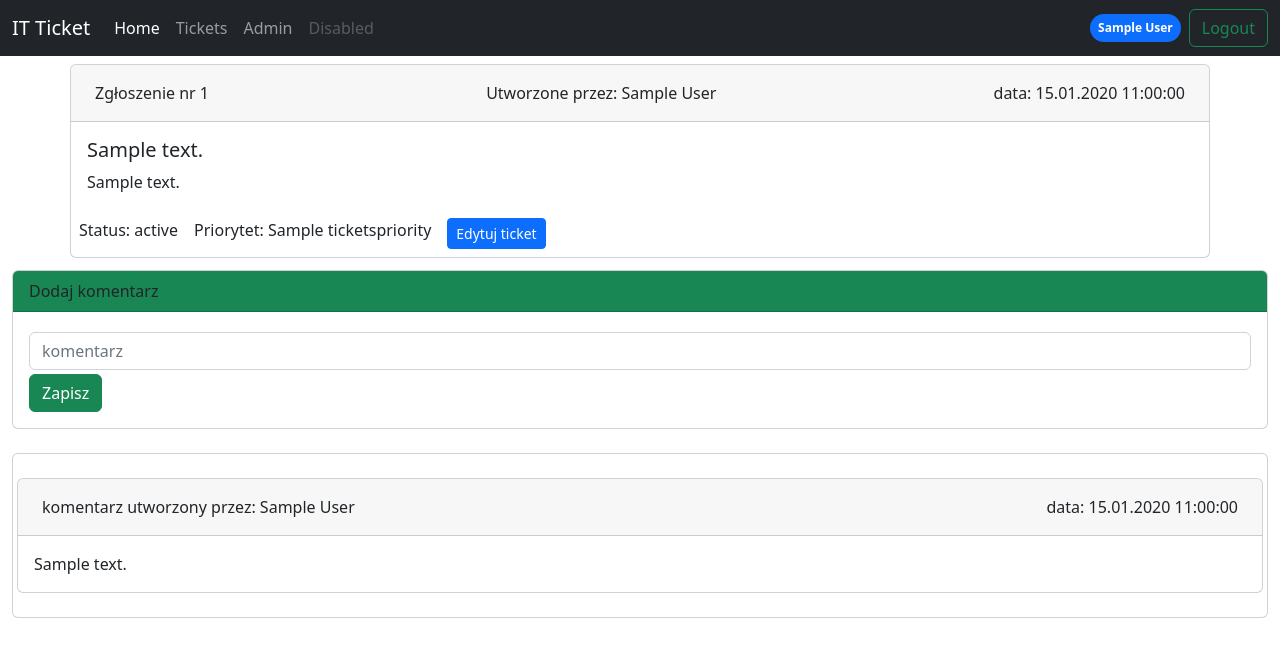
After one commit to polipl/papsi_lab, a Django app: page /servicedesk/tickets/details/1 in a window 1280 px wide. The commit adds this page. Shown: the top 657 px of the page. Run offline with Django 4.2, Linux system fonts and the light colour scheme; a user stored in the database is signed in; tables that the repository leaves empty hold one stand-in row (values such as "Sample post").

Commit message:
add: - ticket create forms - ticket history forms - ticket edit forms

```diff
--- a/ITticket/DICTIONARY/models.py
+++ b/ITticket/DICTIONARY/models.py
@@ -32,6 +32,7 @@ class TicketsPriority(models.Model):
 class TicketsStatus(models.Model):
     """
     Model słownik - definicja statusów ticketów
+
     """
     status_name = models.CharField(max_length=40,null=True,blank=True)
 
--- a/ITticket/DICTIONARY/views.py
+++ b/ITticket/DICTIONARY/views.py
@@ -3,5 +3,9 @@ from django.views import View
 from django.http import HttpResponse
 # Create your views here.
 class DictionaryIndex(View):
+    """
+    Widok generujący index page dla modułu słownikowego
+
+    """
     def get(self, request, *args, **kwargs):
         return HttpResponse('Dictionary index')
--- a/ITticket/MAINPAGE/templatetags/has_group.py
+++ b/ITticket/MAINPAGE/templatetags/has_group.py
@@ -4,4 +4,8 @@ register = template.Library()
 
 @register.filter(name='has_group')
 def has_group(user, group_name):
+    """
+    Filtr sprawdza czy użytkownik należy do grup
+
+    """
     return user.groups.filter(name=group_name).exists()
--- /dev/null
+++ b/ITticket/SERVICEDESK/forms.py
@@ -0,0 +1,35 @@
+from dataclasses import fields
+from django import forms
+from .models import Tickets, TicketsHistory
+from DICTIONARY.models import TicketsPriority,TicketTypes,TicketsStatus
+from django.contrib.auth.models import User,Group
+
+class CreateTicketForm(forms.models.ModelForm):
+    created_user = forms.ModelChoiceField(label='Zgłaszający',required=True,queryset=User.objects.all(),widget=forms.Select(attrs={'class': 'form-control my-1', 'placeholder': 'Zgłaszający'}),empty_label=None)
+    short_description = forms.CharField(label=False,widget=forms.TextInput(attrs={'class': 'form-control my-1', 'placeholder': 'Krótki opis problemu'}))
+    description = forms.CharField(label=False, widget=forms.Textarea(attrs={'class': 'form-control my-1', 'placeholder': 'Opis problemu'}))
+    assigned_user = forms.ModelChoiceField(label='Przypisany',required=False,queryset=User.objects.all(),widget=forms.Select(attrs={'class': 'form-control my-1', 'placeholder': 'Przypisany'}))
+    priority = forms.ModelChoiceField(label='Priorytet',queryset=TicketsPriority.objects.all(),widget=forms.Select(attrs={'class': 'form-control my-1', 'placeholder': 'Priorytet'}),empty_label=None)
+    ticket_type = forms.ModelChoiceField(label='Typ zgłoszenia',queryset=TicketTypes.objects.all(),widget=forms.Select(attrs={'class': 'form-control my-1', 'placeholder': 'Typ zgłoszenia'}),empty_label=None)
+    class Meta:
+        model = Tickets
+        fields = ['created_user','short_description','description','assigned_user','ticket_type','priority']
+
+class EditTicketForm(forms.models.ModelForm):
+    created_user = forms.ModelChoiceField(label='Zgłaszający',required=True,queryset=User.objects.all(),widget=forms.Select(attrs={'class': 'form-control my-1', 'placeholder': 'Zgłaszający'}),empty_label=None)
+    short_description = forms.CharField(label=False,widget=forms.TextInput(attrs={'class': 'form-control my-1', 'placeholder': 'Krótki opis problemu'}))
+    description = forms.CharField(label=False, widget=forms.Textarea(attrs={'class': 'form-control my-1', 'placeholder': 'Opis problemu'}))
+    assigned_user = forms.ModelChoiceField(label='Przypisany',required=False,queryset=User.objects.all(),widget=forms.Select(attrs={'class': 'form-control my-1', 'placeholder': 'Przypisany'}))
+    priority = forms.ModelChoiceField(label='Priorytet',queryset=TicketsPriority.objects.all(),widget=forms.Select(attrs={'class': 'form-control my-1', 'placeholder': 'Priorytet'}),empty_label=None)
+    ticket_type = forms.ModelChoiceField(label='Typ zgłoszenia',queryset=TicketTypes.objects.all(),widget=forms.Select(attrs={'class': 'form-control my-1', 'placeholder': 'Typ zgłoszenia'}),empty_label=None)
+    status = forms.ModelChoiceField(label='Status zgłoszenia',queryset=TicketsStatus.objects.all(),widget=forms.Select(attrs={'class': 'form-control my-1', 'placeholder': 'Status zgłoszenia'}),empty_label=None)
+    class Meta:
+        model = Tickets
+        fields = ['created_user','short_description','description','assigned_user','ticket_type','priority','status']
+
+
+class CreateTicketHistoryForm(forms.models.ModelForm):
+    comment = forms.CharField(label=False, widget=forms.TextInput(attrs={'class': 'form-control my-1', 'placeholder': 'komentarz'}))
+    class Meta:
+        model = TicketsHistory
+        fields = ['comment']
--- a/ITticket/SERVICEDESK/models.py
+++ b/ITticket/SERVICEDESK/models.py
@@ -2,6 +2,7 @@ from django.db import models
 from django.contrib.auth.models import User, Group
 from DICTIONARY.models import TicketsPriority, TicketsStatus, TicketTypes
 # Create your models here.
+
 class Tickets(models.Model):
     """
     Model baza ticketów
@@ -10,7 +11,7 @@ class Tickets(models.Model):
     description = models.TextField(null=True,blank=True)
     created_user = models.ForeignKey(User,on_delete=models.CASCADE, null=True, blank=True, related_name='created_user')
     assigned_user = models.ForeignKey(User,on_delete=models.CASCADE, null=True, blank=True, related_name='assigned_user')
-    create_date = models.DateTimeField(auto_now=True)
+    create_date = models.DateTimeField(auto_now_add=True)
     end_date = models.DateTimeField(null=True,blank=True)
     priority = models.ForeignKey(TicketsPriority,on_delete=models.CASCADE,null=True,blank=True)
     status = models.ForeignKey(TicketsStatus,on_delete=models.CASCADE,null=True,blank=True)
@@ -29,7 +30,7 @@ class TicketsHistory(models.Model):
     """
     ticket = models.ForeignKey(Tickets, on_delete=models.CASCADE,null=True,blank=True)
     comment = models.TextField(null=True,blank=True)
-    create_date = models.DateTimeField(auto_now=True)
+    create_date = models.DateTimeField(auto_now_add=True)
     created_user = models.ForeignKey(User,on_delete=models.CASCADE, null=True, blank=True, related_name='created_user_ticket_history')
 
 
--- /dev/null
+++ b/ITticket/SERVICEDESK/templates/SERVICEDESK/ticket_details.html
@@ -0,0 +1,101 @@
+{% extends 'MAINPAGE/base.html' %}
+
+
+{% block content %}
+<div class="container">
+    <div class="row py-2">
+        <div class="card p-0">
+            <div class="card-header">
+                <div class="d-flex">
+                    <div class="p-2 text-start flex-fill">
+                        Zgłoszenie nr {{ ticket.pk }}
+                    </div>
+                    <div class="p-2 text-center flex-fill">
+                        Utworzone przez: {{ticket.created_user.first_name}} {{ticket.created_user.last_name}}
+                    </div>
+                    <div class="p-2 text-end flex-fill">
+                        data: {{ticket.create_date|date:"d.m.Y H:i:s"}}
+                    </div>
+                </div>
+
+            </div>
+            <div class="card-body">
+                <h5 class="card-title">{{ ticket.short_description }}</h5>
+                <p class="card-text">{{ ticket.description }}</p>
+
+            </div>
+            {% if ticket.priority.priority_name == "Wysoki" %}
+                <div class="card-footer bg-danger">
+            {% elif ticket.priority.priority_name == "Średni" %}
+                <div class="card-footer bg-warning">
+            {% elif ticket.priority.priority_name == "Niski" %}
+                <div class="card-footer bg-primary">
+            {% endif %}
+
+                <div class="d-flex">
+                    <div class="p-2 ">
+                        Status: {{ ticket.status.status_name }}
+                    </div>
+
+                    <div class="p-2 ">
+                        Priorytet: {{ ticket.priority.priority_name }}
+                    </div>
+
+                    <div class="p-2">
+                        <a class="btn btn-primary btn-sm" href="{% url 'SERVICEDESK:ticket_edit' ticket.pk %}" role="button">Edytuj ticket</a>
+                    </div>
+
+                </div>
+              </div>
+        </div>
+    </div>
+    {% if ticket.status.status_name != "Zamknięty" %}
+
+    <div class="card mb-4 mt-1">
+
+        <div class="card-header bg-success">Dodaj komentarz</div>
+
+        <div class="card-body">
+            <div class="card-text">
+                <div class="form-group">
+                    <form method="POST" enctype="multipart/form-data"> {% csrf_token %}
+                      {{ form }}
+                      <input type="submit" class="btn btn-success" value="Zapisz">
+                    </form>
+                  </div>
+            </div>
+        </div>
+    </div>
+    {% endif %}
+    {% if ticket_history %}
+        <div class="card">
+            <div class="card-body">
+
+                {% for comment in ticket_history %}
+                <div class="row py-2">
+                    <div class="card p-0">
+                        <div class="card-header">
+                            <div class="d-flex">
+                                <div class="p-2 text-start flex-fill">
+                                    komentarz utworzony przez: {{ comment.created_user.first_name }} {{ comment.created_user.last_name }}
+                                </div>
+                                <div class="p-2 text-end flex-fill">
+                                    data: {{ comment.create_date|date:"d.m.Y H:i:s" }}
+                                </div>
+                            </div>
+                        </div>
+                        <div class="card-body">
+                            {{ comment.comment }}
+                        </div>
+                    </div>
+                </div>
+                {% endfor %}
+
+            </div>
+        </div>
+    {% endif %}
+
+
+</div>
+
+{% endblock %}
--- a/ITticket/SERVICEDESK/urls.py
+++ b/ITticket/SERVICEDESK/urls.py
@@ -6,8 +6,9 @@ app_name = 'SERVICEDESK'
 
 urlpatterns = [
     path('',views.ServiceDeskIndex.as_view(),name='servicedesk_index'),
-    path('tickets/', views.TicketList.as_view(),name='ticket_list'),
+    path('tickets/', views.TicketsList.as_view(),name='ticket_list'),
     path('tickets/create', views.CreateTicket.as_view(),name='ticket_create'),
-
+    path('tickets/details/<int:ticket_id>',views.TicketDetails.as_view(), name='ticket_details'),
+    path('tickets/edit/<int:ticket_id>',views.EditTicket.as_view(), name='ticket_edit'),
 
 ]
--- a/ITticket/SERVICEDESK/views.py
+++ b/ITticket/SERVICEDESK/views.py
@@ -1,28 +1,108 @@
-from django.shortcuts import render
-from django.http import HttpResponse
+from audioop import reverse
+from multiprocessing import context
+from django.shortcuts import render, redirect, get_object_or_404
+from django.http import HttpResponse, HttpResponseRedirect
 from django.views import View
+from django.contrib.auth.models import User,Group
+from django.utils.decorators import method_decorator
+from django.contrib.auth.decorators import login_required
+
+from DICTIONARY.models import TicketsStatus
 from .models import Tickets, TicketsHistory
+from .forms import CreateTicketForm, CreateTicketHistoryForm, EditTicketForm
 # Create your views here.
 
+@method_decorator(login_required, name='dispatch')
 class ServiceDeskIndex(View):
     """
     Widok index service desk
+
+    :template:`SERVICEDESK/index.html`
     """
     def get(self, request, *args, **kwargs):
         return render(request,'SERVICEDESK/index.html')
 
-class TicketList(View):
+@method_decorator(login_required, name='dispatch')
+class TicketsList(View):
     """
-    Widok listujący wszystkie tickety
+    Widok wyświetla wszystkie tickety
+
+    :template:`SERVICEDESK/tickets_list.html`
     """
     def get(self, request, *args, **kwargs):
-        tickets = Tickets.objects.all()
+        tickets = Tickets.objects.all().order_by('-pk')
         context = { 'tickets': tickets }
-        return render(request, 'SERVICEDESK/ticket_list.html', context)
+        return render(request, 'SERVICEDESK/tickets_list.html', context)
 
+@method_decorator(login_required, name='dispatch')
+class TicketDetails(View):
+    """
+    Widok wyświetla ticket o numere ID
+
+    :template:`SERVICEDESK/ticket_details.html`
+    """
+    def get(self, request, ticket_id ,*args, **kwargs):
+        ticket = get_object_or_404(Tickets,pk=ticket_id)
+        ticket_history = TicketsHistory.objects.filter(ticket=ticket_id).order_by('-pk')
+        form = CreateTicketHistoryForm()
+        context = { 'ticket': ticket,
+                    'ticket_history': ticket_history,
+                    'form': form }
+        return render(request, 'SERVICEDESK/ticket_details.html', context)
+
+    def post(self, request, ticket_id, *args, **kwargs):
+        ticket = get_object_or_404(Tickets,pk=ticket_id)
+        ticket_history = TicketsHistory.objects.filter(ticket=ticket_id).order_by('-pk')
+        form = CreateTicketHistoryForm(request.POST)
+        if form.is_valid():
+            post = form.save(commit=False)
+            post.ticket = get_object_or_404(Tickets,pk=ticket_id)
+            post.created_user = request.user
+            post.save()
+            form = CreateTicketHistoryForm()
+        context = { 'ticket': ticket,
+                    'ticket_history': ticket_history,
+                    'form': form }
+        #return render(request, 'SERVICEDESK/ticket_details.html', context)
+        return redirect('SERVICEDESK:ticket_details',ticket_id)
+
+@method_decorator(login_required, name='dispatch')
 class CreateTicket(View):
     """
     Widok - tworzy nowy ticket
+
+    :template:SERVICEDESK/create_ticket.html
     """
     def get(self, request, *args, **kwargs):
-        return render(request, 'SERVICEDESK/create_ticket.html')
+        form = CreateTicketForm()
+        context = { 'form' : form}
+        return render(request, 'SERVICEDESK/create_ticket.html', context)
+
+    def post(self, request, *args, **kwargs):
+        form = CreateTicketForm(request.POST)
+        if form.is_valid():
+            post = form.save(commit=False)
+            post.status = TicketsStatus.objects.get(pk=1)
+            post.save()
+        return redirect('SERVICEDESK:ticket_list')
+
+@method_decorator(login_required, name='dispatch')
+class EditTicket(View):
+    """
+    Widok - Edytuje nowy ticket
+
+    :template:SERVICEDESK/edit_ticket.html
+    """
+    def get(self, request, ticket_id, *args, **kwargs):
+        ticket = get_object_or_404(Tickets,pk=ticket_id)
+        form = EditTicketForm(instance=ticket)
+        context = { 'form' : form}
+        return render(request, 'SERVICEDESK/edit_ticket.html', context)
+
+    def post(self, request, ticket_id, *args, **kwargs):
+        ticket = get_object_or_404(Tickets,pk=ticket_id)
+        form = EditTicketForm(request.POST, instance=ticket)
+        if form.is_valid():
+            post = form.save(commit=False)
+            post.save()
+        return redirect('SERVICEDESK:ticket_details',ticket_id)
```
Also changed, not shown: ITticket/SERVICEDESK/templates/SERVICEDESK/create_ticket.html (+15 -1 lines), ITticket/SERVICEDESK/templates/SERVICEDESK/edit_ticket.html (added, +18 -0 lines), ITticket/SERVICEDESK/templates/SERVICEDESK/ticket_list.html (deleted, +0 -37 lines), ITticket/SERVICEDESK/templates/SERVICEDESK/tickets_list.html (added, +57 -0 lines), ITticket/SERVICEDESK/migrations/0003_alter_tickets_create_date.py (added), 1 other file.
